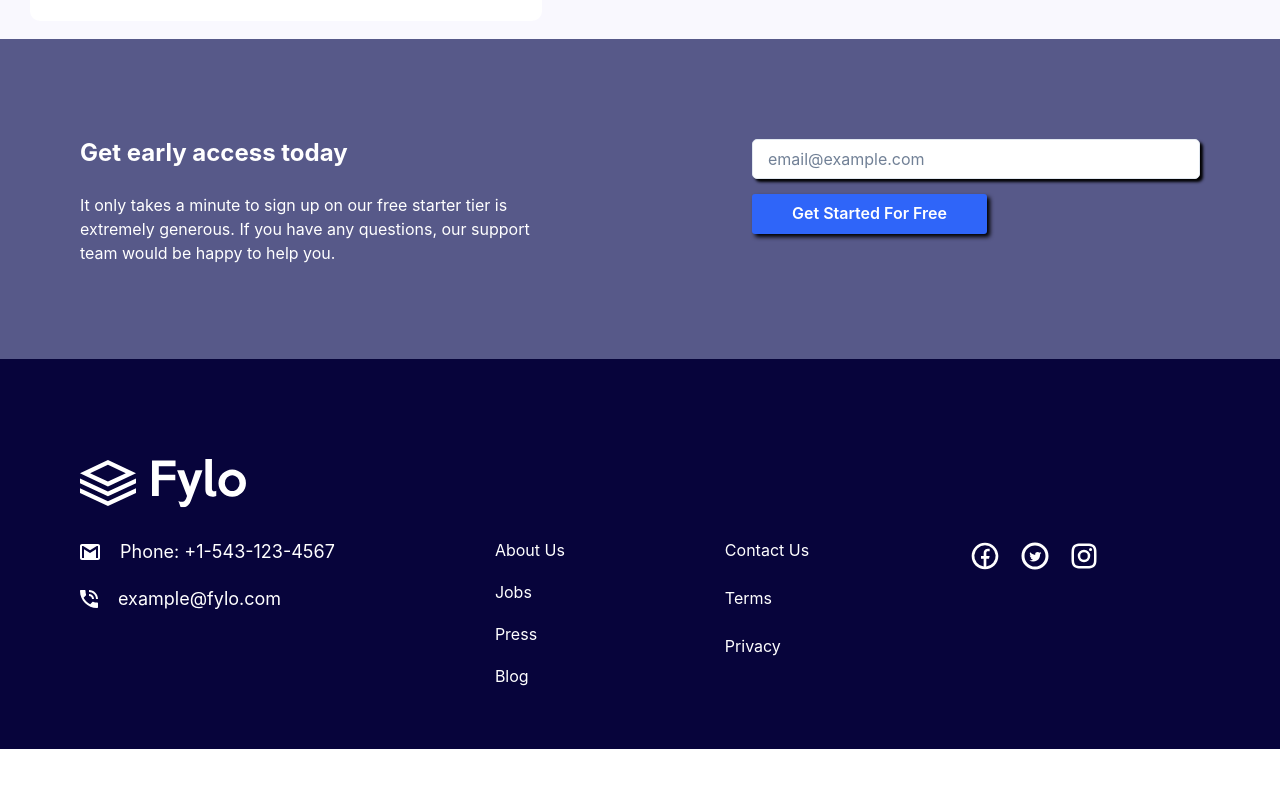
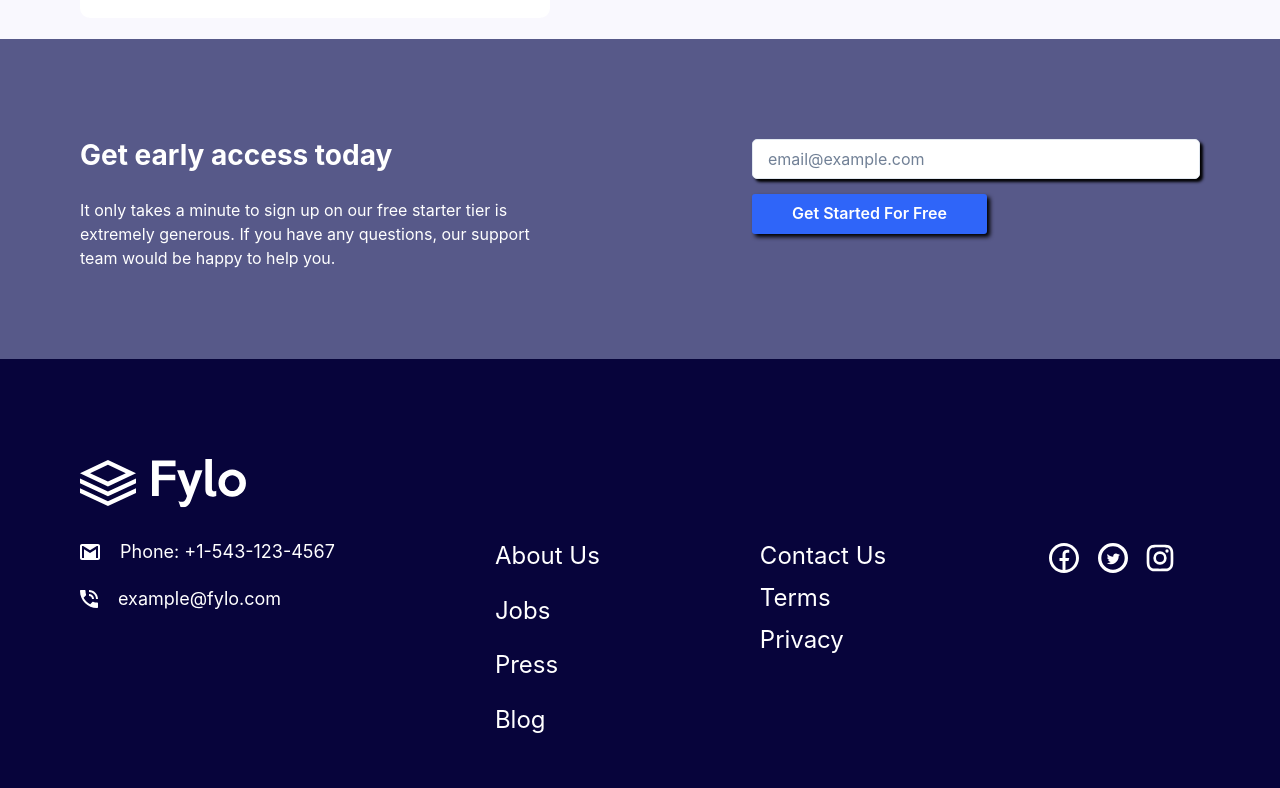
Before and after one commit to Izima01/Techathon-Task-2, a React (Vite) app: page / in a window 1280 px wide. Shown: the part 1150-1938 px from the top of the page. Before the commit the page ends 1899 px from the top, so only its background shows below. Built offline with nearby package versions, Linux system fonts and the light colour scheme.

Commit message:
done again

```diff
--- a/src/Components/Access.jsx
+++ b/src/Components/Access.jsx
@@ -22,7 +22,7 @@ const Access = () => {
             >
                 <Heading
                     m={['0 0 20px 0', '0 0 20px 0', '0 10px 25px 0', '0 30px 25px 0']}
-                    fontSize={['28px', '24px', '24px', '24px']}
+                    fontSize={['28px', '24px', '24px', '28px']}
                     textAlign={['center', 'center', 'start']}
                 >
                     Get early access today
--- a/src/Components/Footer.jsx
+++ b/src/Components/Footer.jsx
@@ -14,11 +14,11 @@ import iconPhone from '../../media/icon-phone.svg'
 const Footer = () => {
     return (
     <Box
-        height={['auto', 'auto', '390px']}
+        height={['auto', 'auto', '430px']}
         bg={'#07043b'}
     >
         <Box
-            p={['30px', '30px', '50px', '100px 80px 0']}
+            p={['40px', '40px', '50px', '100px 80px 0']}
             color={'white'}
         >
             <Image
@@ -55,9 +55,9 @@ const Footer = () => {
                 </Box>
                 <Flex
                     flexDirection={'column'}
-                    height={['200px', '200px', '170px', '150px']}
+                    height={['200px', '200px', '170px', '200px']}
                     justify={'space-between'}
-                    fontSize={['20px', '22px', '18px', '16px']}
+                    fontSize={['20px', '22px', '18px', '24px']}
                     mr={['100px', '100px', '50px', '160px']}
                     mb={['30px', '30px', '0', '0']}
                     mt={['30px', '30px', '0']}
@@ -72,7 +72,7 @@ const Footer = () => {
                     flexDirection={'column'}
                     height={['150px', '150px', '120px']}
                     justify={'space-between'}
-                    fontSize={['20px', '22px', '18px', '16px']}
+                    fontSize={['20px', '22px', '18px', '24px']}
                     mr={['100px', '100px', '80px', '160px']}
                     mb={['30px', '30px', '0']}
                 >
@@ -95,19 +95,19 @@ const Footer = () => {
                     <Link
                         to="#"
                         _hover={{ color:'#828fd5' }}>
-                        <RiFacebookCircleLine fontSize={'32px'}/>
+                        <RiFacebookCircleLine fontSize={'36px'}/>
                     </Link>
 
                     <Link
                         to="#"
                         _hover={{ color:'#828fd5' }}>
-                        <TiSocialTwitterCircular fontSize={'36px'}/>
+                        <TiSocialTwitterCircular fontSize={'40px'}/>
                     </Link>
 
                     <Link
                         to="#"
                         _hover={{ color:'#828fd5' }}>
-                        <RiInstagramLine fontSize={'30px'}/>
+                        <RiInstagramLine fontSize={'32px'}/>
                     </Link>
                 </Flex>
                 </Box>
--- a/src/Components/Navbar.jsx
+++ b/src/Components/Navbar.jsx
@@ -6,7 +6,7 @@ const Navbar = () => {
     return (
         <Box
             w={['90%', '90%', 'auto']}
-            margin={['0 5%', '0 5%', '0 50px', '0 50px', '0 80px']}
+            margin={['0 5%', '0 5%', '0 50px', '0 80px', '0 80px']}
             py={'30px'}
         >
             <Flex
--- a/src/Components/Productive.jsx
+++ b/src/Components/Productive.jsx
@@ -31,7 +31,7 @@ const Productive = () => {
             bg={'#f9f8fe'}
             h={'auto'}
             mt={['-60px', '-60px', '-40px', '-10px']}
-            p={['10px 20px', '10px 20px', '0 30px 30px', '0px 80px -10px']}
+            p={['10px 20px', '10px 20px', '0 30px 30px', '0 80px','0px 80px -10px']}
         >
             <Flex
                 flexDirection={['column-reverse', 'column-reverse', 'row' ]}
```
